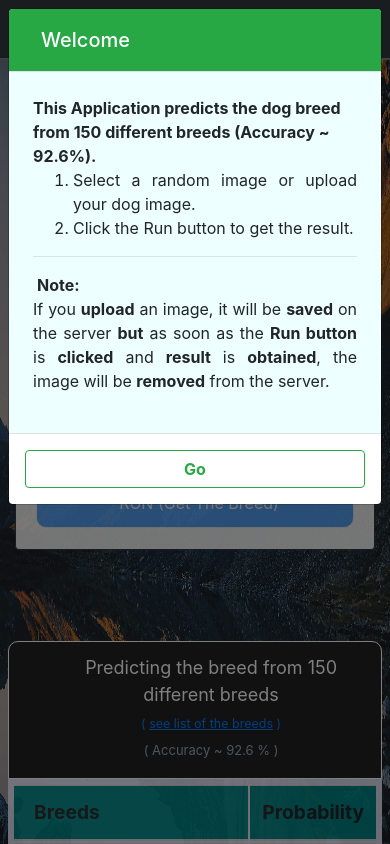
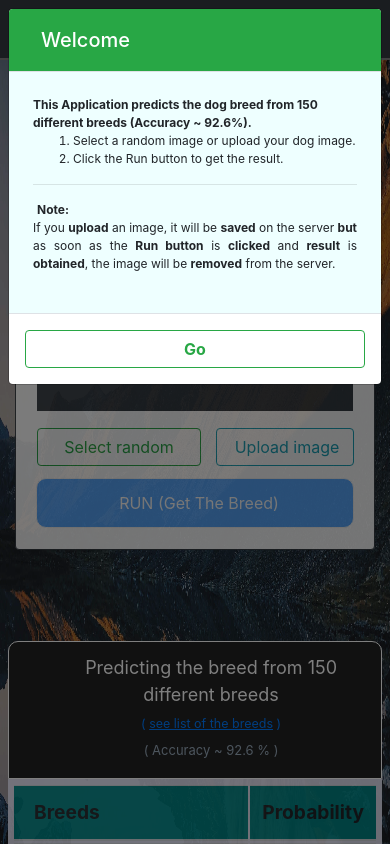
Before and after one commit to amirdy/dog-breed-classification, a Flask app: page / in a window 390 px wide. Run offline with Flask 2, Linux system fonts and the light colour scheme; some libraries are stand-ins or nearby versions.

Commit message:
Update style.css

```diff
--- a/Web_App/static/css/style.css
+++ b/Web_App/static/css/style.css
@@ -325,3 +325,8 @@ canvas#ls5 {
 a#materials {
   text-decoration: none;
 }
+@media (max-width: 600px) {
+  #welcome {
+    font-size: 12px !important;
+  }
+}
```
